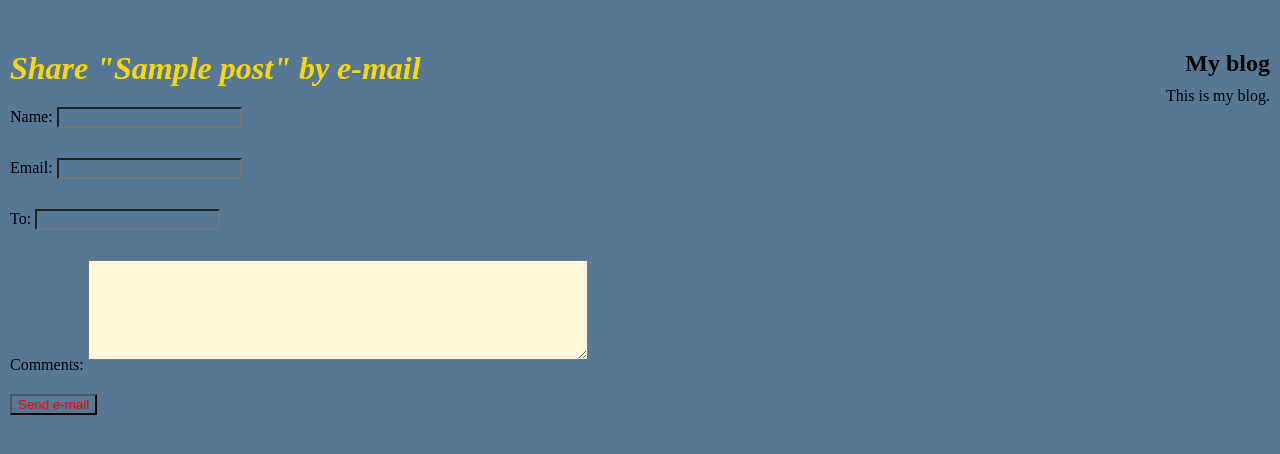
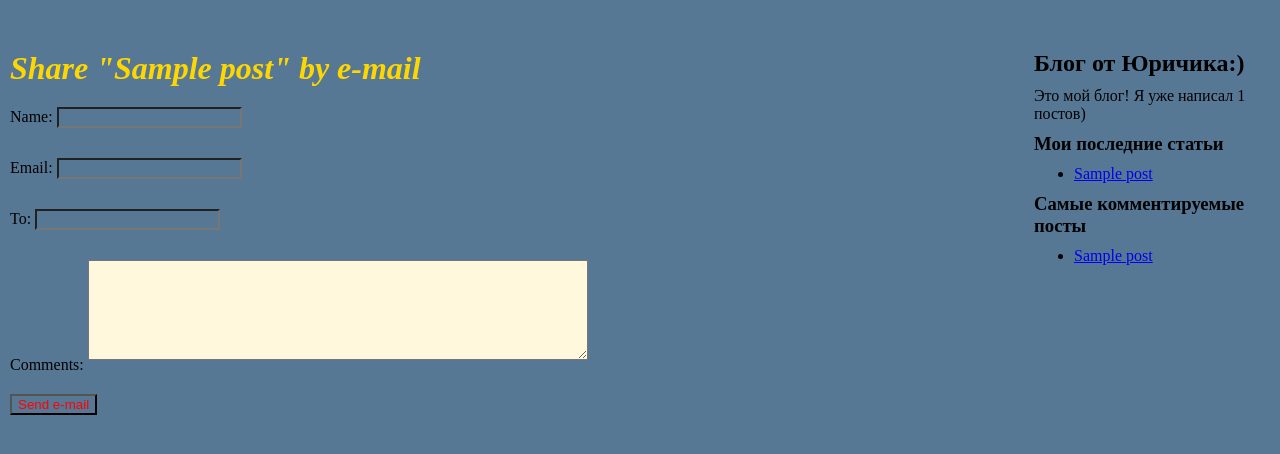
Before and after one commit to yurastepanenko/python-blog, a Django app: page /blog/1/share/ in a window 1280 px wide. Shown: the top 454 px of the page. Run offline with Django 4.2, Linux system fonts and the light colour scheme; tables that the repository leaves empty hold one stand-in row (values such as "Sample post").

Commit message:
add my tags for sidebar

```diff
--- a/myblog/blog/static/css/blog.css
+++ b/myblog/blog/static/css/blog.css
@@ -9,15 +9,15 @@
 }
 
 .column {
-    flex: 70%;
+    flex: 80%;
     padding: 10px;
     height: 300px;
 }
 .sidebar {
-    flex:30%;
+    flex:20%;
     padding: 10px;
     height: 200px;
-    text-align: right;
+    text-align: left;
 }
 /*конец колонок*/
 
@@ -53,3 +53,6 @@ simular-posts{
     background-color: green;
     max-height: 60px;
 }
+sidebar-ul{
+
+}
--- a/myblog/blog/templates/blog/base.html
+++ b/myblog/blog/templates/blog/base.html
@@ -1,9 +1,12 @@
+<!--подключаем свои теги-->
+{% load blog_tags %}
+
 {% load staticfiles %}
 <!DOCTYPE html>
-<html>
+<html lang="ru">
 <head>
     <title>{% block title %}{% endblock %}</title>
-    <link href="{% static "css/blog.css" %}" rel="stylesheet">
+    <link href="{% static 'css/blog.css' %}" rel="stylesheet">
 </head>
 <body>
 <div class="row">
@@ -12,9 +15,22 @@
         {% endblock %}
     </div>
     <div id="sidebar" class="column sidebar">
-        <h2>My blog</h2>
-        <p>This is my blog.</p>
+        <h2>Блог от Юричика:)</h2>
+        <p>Это мой блог! Я уже написал {% total_posts %} постов)</p>
+
+        <h3>Мои последние статьи</h3>
+        {% show_latest_posts 3 %}
+
+        <h3>Самые комментируемые посты</h3>
+        {% get_most_commented_posts as most_commented_posts %}
+        <ul>
+                {% for post in most_commented_posts %}
+            <li>
+                <a href="{{ post.get_absolute_url }}">{{ post.title }}</a>
+            </li>
+                {% endfor %}
+        </ul>
     </div>
-<div/>
+</div>
 </body>
 </html>
--- /dev/null
+++ b/myblog/blog/templates/blog/post/latest_posts.html
@@ -0,0 +1,7 @@
+<ul class="sidebar-ul">
+    {% for post in latest_posts %}
+        <li>
+            <a href="{{ post.get_absolute_url }}">{{ post.title }}</a>
+        </li>
+    {% endfor %}
+</ul>
--- /dev/null
+++ b/myblog/blog/templatetags/blog_tags.py
@@ -0,0 +1,29 @@
+from django import template
+
+register = template.Library()
+from ..models import Post
+from django.db.models import Count
+
+
+# simple_tag: обрабатывает данные и возвращает строку
+# inclusion_tag: обрабатывает данные и возвращает обработанный шаблон
+# assignment_tag: обрабатывает данные и задает переменную в контексте
+
+
+# @register.simple_tag(name='my_tag'). --зарегистрировать со своим именем
+# кол-во постов
+@register.simple_tag
+def total_posts():
+    return Post.objects.count()
+
+
+@register.inclusion_tag('blog/post/latest_posts.html')
+def show_latest_posts(count=5):
+    latest_posts = Post.objects.order_by('-publish')[:count]
+    return {'latest_posts': latest_posts}
+
+
+@register.simple_tag
+def get_most_commented_posts(count=5):
+    return Post.objects.annotate(total_comments=Count('comments')). \
+               order_by('-total_comments')[:count]
--- a/myblog/myblog/settings.py
+++ b/myblog/myblog/settings.py
@@ -138,7 +138,7 @@ USE_TZ = True
 
 STATIC_URL = 'blog/static/'
 STATICFILES_DIRS = [
-   os.path.join(BASE_DIR, "static"),
+   os.path.join(BASE_DIR, "blog/static"),
 ]
 # Default primary key field type
 # https://docs.djangoproject.com/en/4.0/ref/settings/#default-auto-field
```
Also changed, not shown: myblog/blog/templatetags/__init__.py (added).
